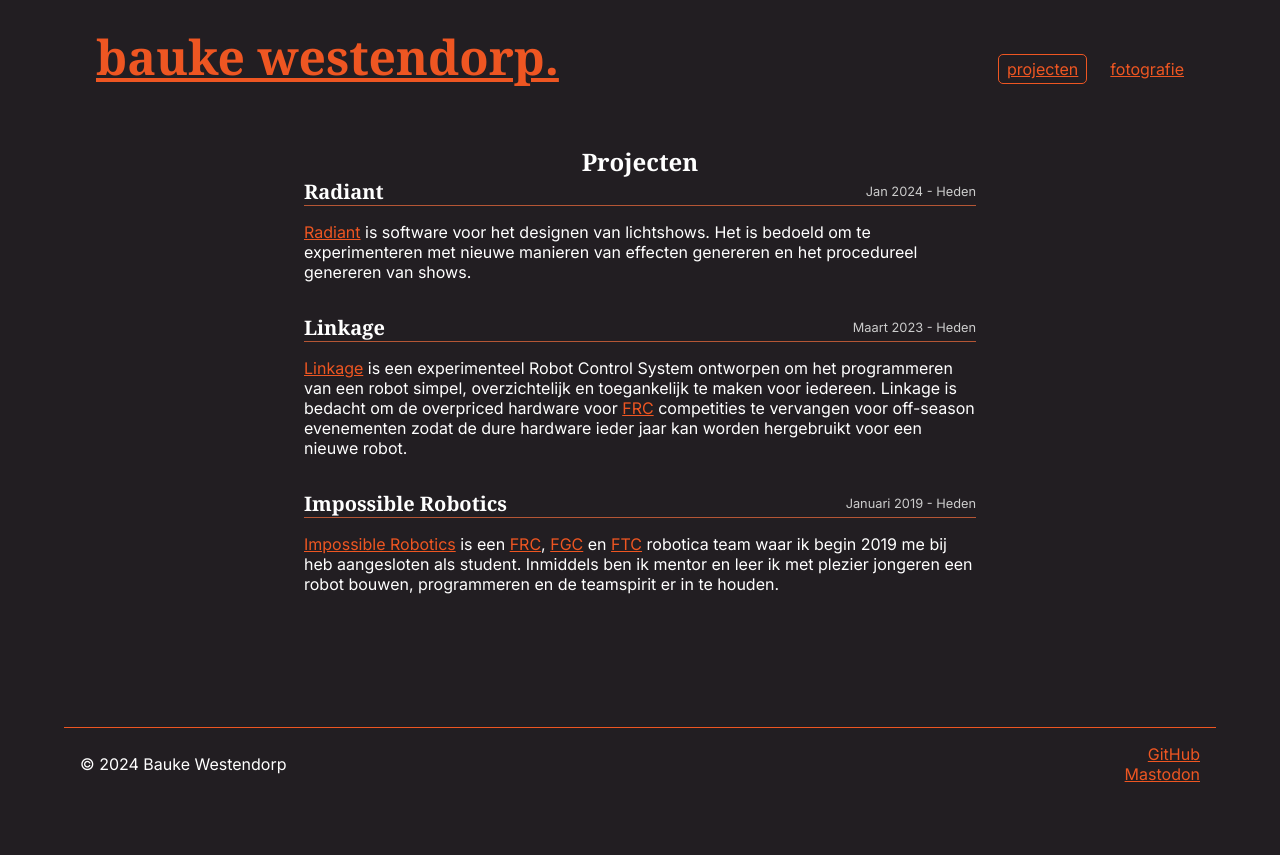
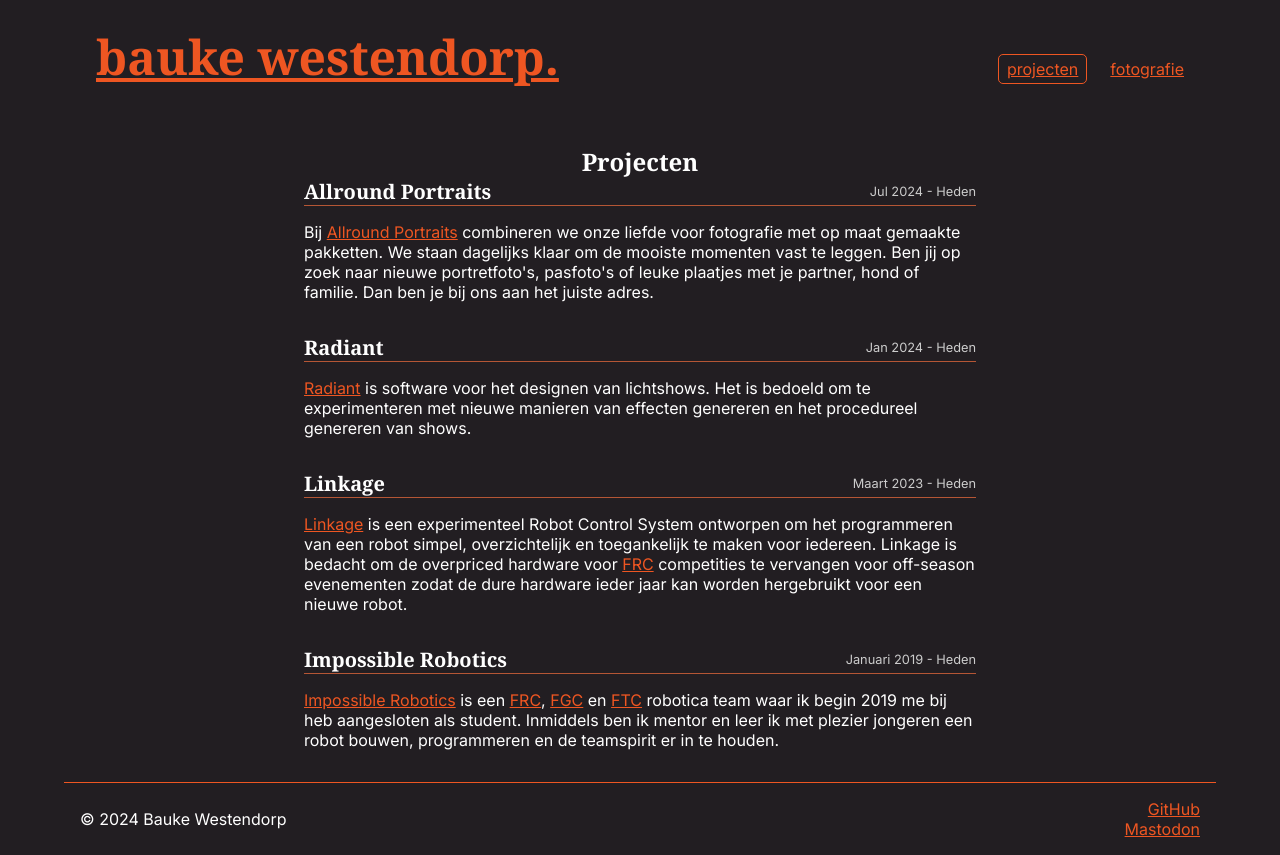
Before and after one commit to BaukeWestendorp/baukewestendorp.nl, a SvelteKit app: page /projecten in a window 1280 px wide. Before the commit the page ends 800 px from the top, so only its background shows below. Built offline with nearby package versions, Linux system fonts and the light colour scheme.

Commit message:
Add Allround Portraits project

```diff
--- a/src/routes/projecten/+page.svelte
+++ b/src/routes/projecten/+page.svelte
@@ -7,6 +7,20 @@
 
 <article>
 	<h1>Projecten</h1>
+
+	<section>
+		<div class="header">
+			<h2>Allround Portraits</h2>
+			<div class="timespan">Jul 2024 - Heden</div>
+		</div>
+		<p>
+			Bij <a href="https://allroundportraits.nl">Allround Portraits</a>
+			combineren we onze liefde voor fotografie met op maat gemaakte pakketten. We staan dagelijks klaar
+			om de mooiste momenten vast te leggen. Ben jij op zoek naar nieuwe portretfoto's, pasfoto's of
+			leuke plaatjes met je partner, hond of familie. Dan ben je bij ons aan het juiste adres.
+		</p>
+	</section>
+
 	<section>
 		<div class="header">
 			<h2>Radiant</h2>
```
